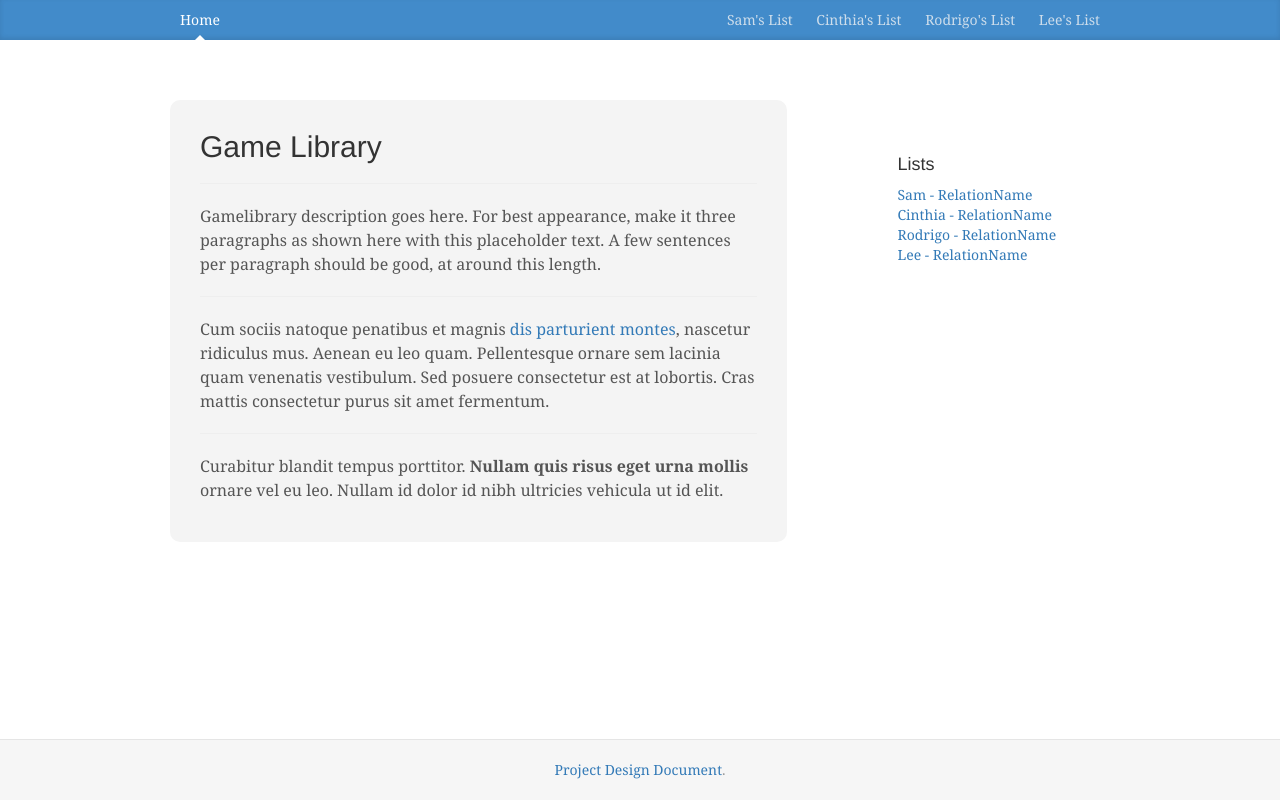
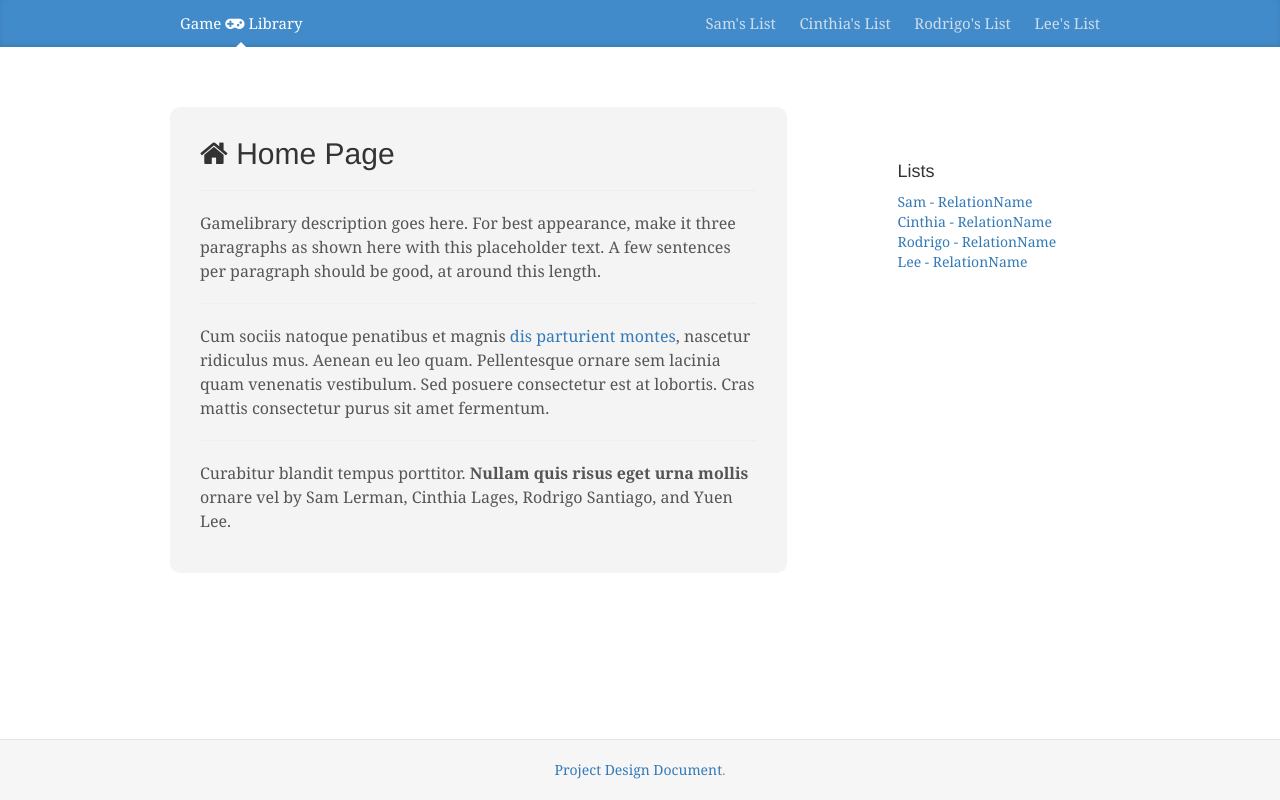
Before and after one commit to slerman12/GameLibrary, a PHP site: page / in a window 1280 px wide. Run offline with PHP 8.4, Linux system fonts and the light colour scheme; data that the repository does not hold is empty; some libraries are stand-ins or nearby versions.

Commit message:
Improved home page design

```diff
--- a/index.php
+++ b/index.php
@@ -23,14 +23,14 @@
 
     <!-- BOOTSTRAP Latest compiled and minified JavaScript -->
     <script src="https://maxcdn.bootstrapcdn.com/bootstrap/3.3.6/js/bootstrap.min.js" integrity="sha384-0mSbJDEHialfmuBBQP6A4Qrprq5OVfW37PRR3j5ELqxss1yVqOtnepnHVP9aJ7xS" crossorigin="anonymous"></script>
-
+    <link rel="stylesheet" href="https://maxcdn.bootstrapcdn.com/font-awesome/4.6.1/css/font-awesome.min.css">
     <link href="styles.css" rel="stylesheet">
 </head>
 <body>
 <div class="gamelibrary-masthead">
     <div class="container">
         <nav class="gamelibrary-nav">
-            <a class="gamelibrary-nav-item active" href="#">Home</a>
+            <a class="gamelibrary-nav-item active" href="#">Game <i style="font-size: 18px;" class="fa fa-gamepad" aria-hidden="true"></i> Library  </a>
             <div class="pull-right">
                 <a class="gamelibrary-nav-item" href="#">Sam's List</a>
                 <a class="gamelibrary-nav-item" href="#">Cinthia's List</a>
@@ -46,13 +46,13 @@
         <div class="col-sm-8 gamelibrary-main">
 
             <div class="gamelibrary-post">
-                <h2 class="gamelibrary-post-title">Game Library</h2>
+                <h2 class="gamelibrary-post-title"><i class="fa fa-home" aria-hidden="true"></i> Home Page</h2>
                 <hr>
                 <p>Gamelibrary description goes here. For best appearance, make it three paragraphs as shown here with this placeholder text. A few sentences per paragraph should be good, at around this length.</p>
                 <hr>
                 <p>Cum sociis natoque penatibus et magnis <a href="#">dis parturient montes</a>, nascetur ridiculus mus. Aenean eu leo quam. Pellentesque ornare sem lacinia quam venenatis vestibulum. Sed posuere consectetur est at lobortis. Cras mattis consectetur purus sit amet fermentum.</p>
                 <hr>
-                <p>Curabitur blandit tempus porttitor. <strong>Nullam quis risus eget urna mollis</strong> ornare vel eu leo. Nullam id dolor id nibh ultricies vehicula ut id elit.</p>
+                <p>Curabitur blandit tempus porttitor. <strong>Nullam quis risus eget urna mollis</strong> ornare vel by Sam Lerman, Cinthia Lages, Rodrigo Santiago, and Yuen Lee.</p>
             </div><!-- /.gamelibrary-post -->
 
         </div><!-- /.gamelibrary-main -->
--- a/styles.css
+++ b/styles.css
@@ -45,9 +45,10 @@
 .gamelibrary-nav-item {
   position: relative;
   display: inline-block;
-  padding: 10px;
+  padding: 13px 10px;
   font-weight: 500;
   color: #cdddeb;
+  font-size: 15px;
 }
 .gamelibrary-nav-item:hover,
 .gamelibrary-nav-item:focus {
```
